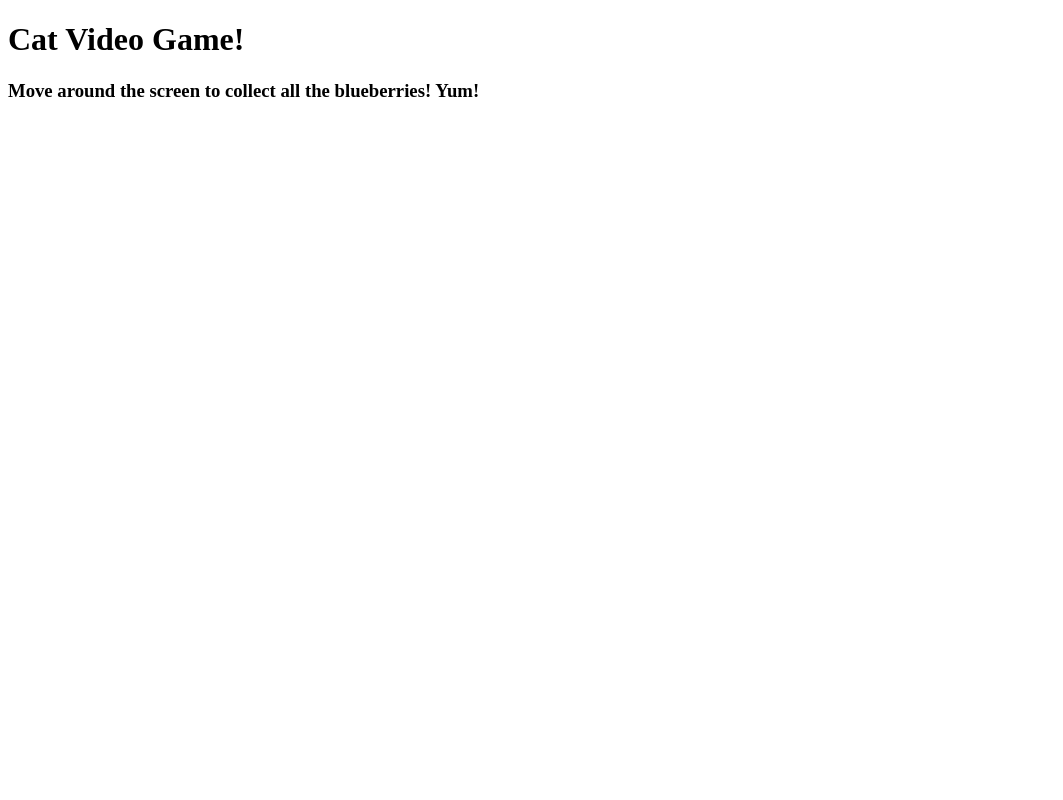
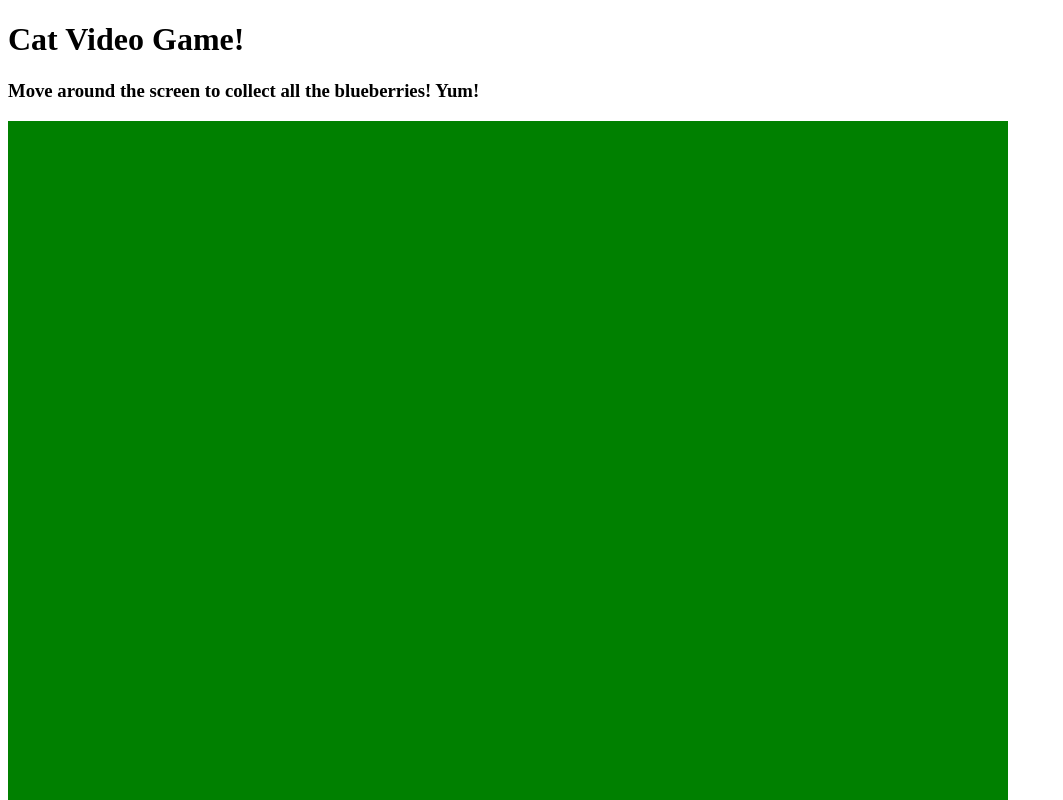
Before and after one commit to djearle98/Week-9_Cat-Video-Game, a plain HTML site: page index.html in a window 1280 px wide. Shown: the top 800 px of the page, without its empty margins (0-1063 px from the left). Drawn offline with Linux system fonts and the light colour scheme.

Commit message:
added Layer class in JS that creates a Canvas elmt

```diff
--- a/index.html
+++ b/index.html
@@ -2,12 +2,11 @@
 <html>
 <head>
   <title>Cat Video Game</title>
-  <link rel="stylesheet" type="text/css" href="style.css">
+  <link rel="stylesheet" type="text/css" href="style.css"/>
 </head>
 <body>
-  <h1>Cat Video Game! </h1>
+  <h1>Cat Video Game!</h1>
   <h3>Move around the screen to collect all the blueberries! Yum!</h3>
-  <canvas id = "foreground"></canvas>
-  <canvas id = "background"></canvas>
+  <script src="script.js"></script>
 </body>
 </html>
--- a/script.js
+++ b/script.js
@@ -0,0 +1,20 @@
+class Layer {
+  constructor (name, zIndex, width, height, color) {
+    //TO-DO validate inputs
+
+    //create an HTML canvas element for this layer.
+    let canvas = document.createElement("canvas");
+    canvas.setAttribute("id", name);
+    canvas.style.zIndex = zIndex;
+    canvas.width = width;
+    canvas.height = height;
+    canvas.style.backgroundColor = color;
+    //add to the html document and store in this object
+    this.canvas = document.body.appendChild(canvas);
+
+    //store the context to draw on
+    this.ctx = canvas.getContext("2d");
+  }
+}
+
+let fg = new Layer("foreground", 0, 1000, 1000, "green");
--- a/style.css
+++ /dev/null
@@ -1,3 +0,0 @@
-canvas {
-
-}
```
